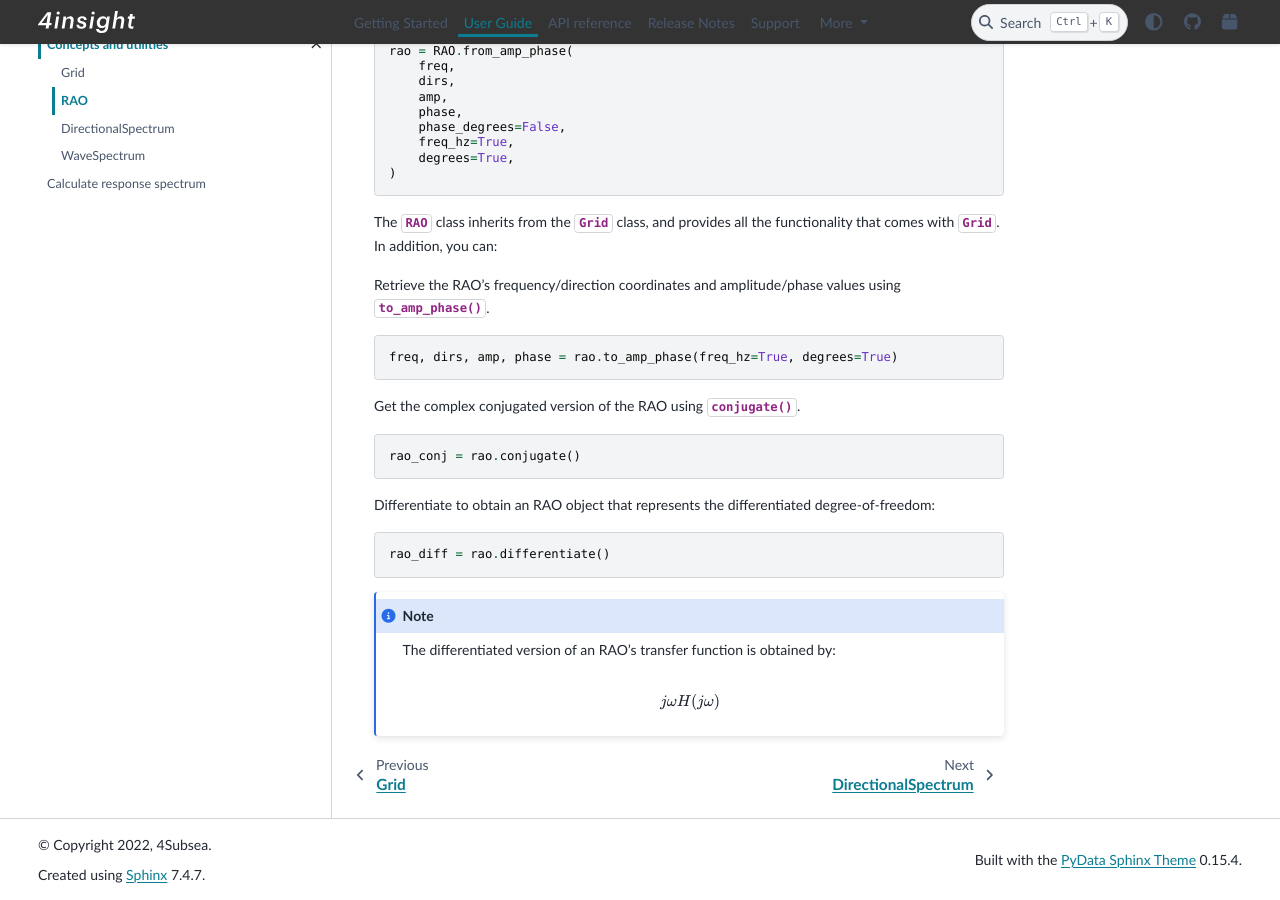
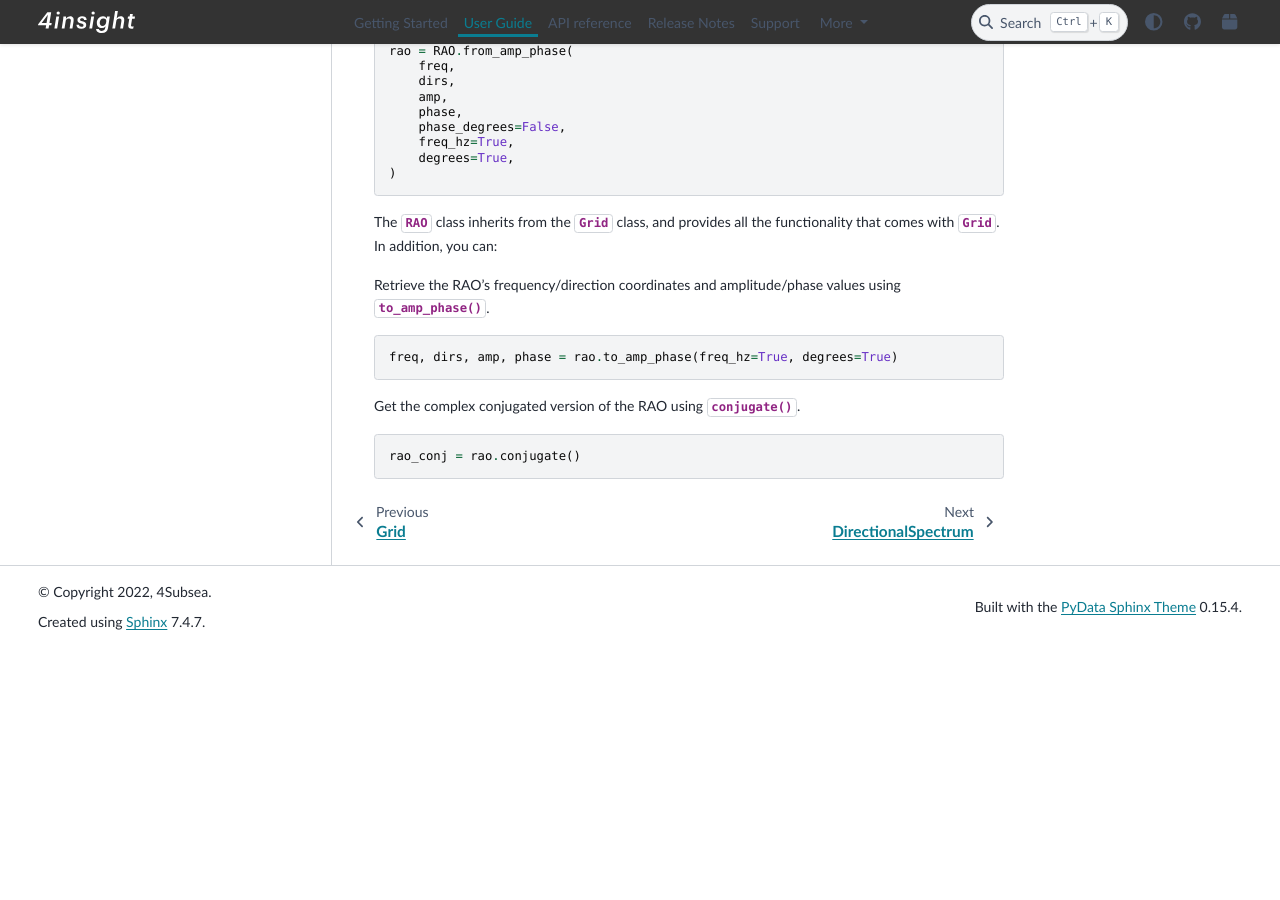
Before and after one commit to 4Subsea/waveresponse-python, a Sphinx documentation site: the page built from docs/user_guide/concepts_utils/rao.rst, in a window 1280 px wide and 900 px high, scrolled down 741 px. Built offline with Sphinx 7.4.7 and the PyData theme 0.15.4, drawn with Linux system fonts in a browser that asks for light colours; after the commit the page ends 1389 px from its top, so only the background shows below that; some of the changed lines change nothing that is shown.

Commit message:
comment out rao from documentation

```diff
--- a/docs/user_guide/concepts_utils/rao.rst
+++ b/docs/user_guide/concepts_utils/rao.rst
@@ -69,15 +69,15 @@ Get the complex conjugated version of the RAO using :meth:`~scarlet_lithium.RAO.
 
     rao_conj = rao.conjugate()
 
-Differentiate to obtain an RAO object that represents the differentiated degree-of-freedom:
+.. Differentiate to obtain an RAO object that represents the differentiated degree-of-freedom:
 
-.. code-block:: python
+.. .. code-block:: python
 
-    rao_diff = rao.differentiate()
+..     rao_diff = rao.differentiate()
 
-.. note::
-    The differentiated version of an RAO's transfer function is obtained by:
+.. .. note::
+..     The differentiated version of an RAO's transfer function is obtained by:
 
-    .. math::
+..     .. math::
 
-        j\omega H(j\omega)
+..         j\omega H(j\omega)
```
